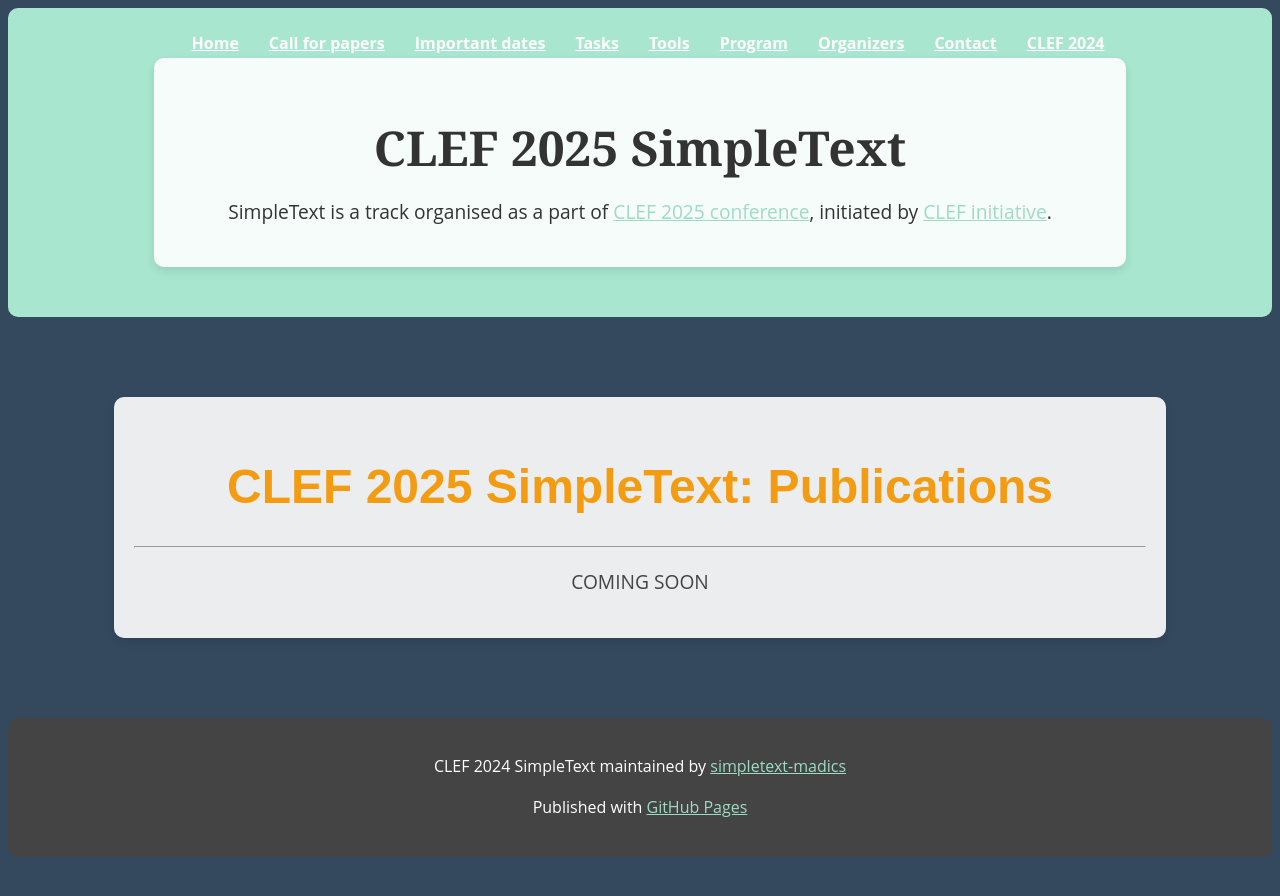
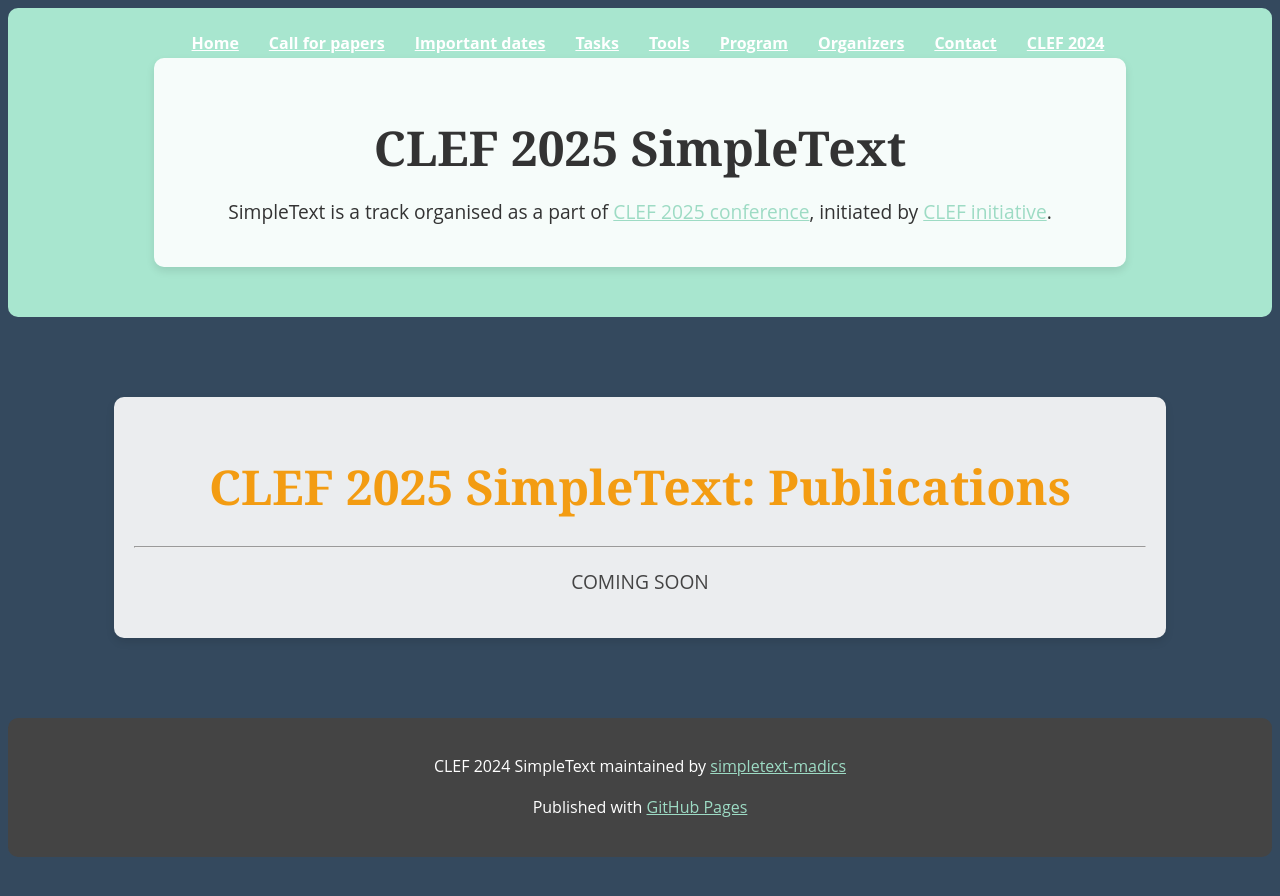
Before and after one commit to simpletext-madics/2025, a Jekyll site: the page built from publications.md, in a window 1280 px wide. Shown: the top 896 px of the page. Built offline with Jekyll 4.4.1, drawn with Linux system fonts in a browser that asks for light colours.

Commit message:
Update styles.css

```diff
--- a/assets/css/styles.css
+++ b/assets/css/styles.css
@@ -97,7 +97,7 @@ main {
 main h1 {
     font-size: 3rem;
     color: #f39c12; /* Couleur différente pour H1 */
-    font-family: 'Arial', sans-serif; /* Police différente pour H1 */
+    font-family: 'Georgia', serif; /* Police différente pour H1 */
     margin-bottom: 20px;
 }
 
```
